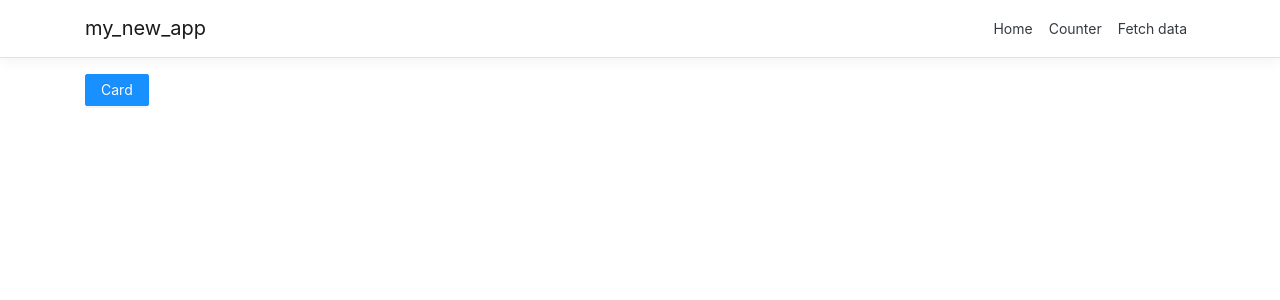
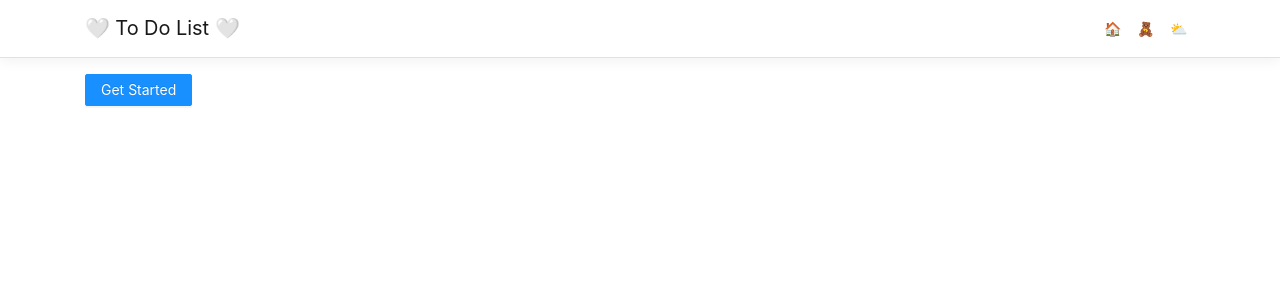
Before and after one commit to zhixuanzhou/my-new-app, a React (Create React App) app in the folder ClientApp/: page / in a window 1280 px wide. Shown: the top 300 px of the page. Built offline with nearby package versions, Linux system fonts and the light colour scheme.

Commit message:
change frontend wordings

```diff
--- a/ClientApp/src/components/Home.js
+++ b/ClientApp/src/components/Home.js
@@ -35,7 +35,7 @@ function Home() {
   return (
     <div>
       <Button type="primary" onClick={showModal}>
-        Card
+        Get Started
       </Button>
       <Modal
         title="To Do List"
--- a/ClientApp/src/components/NavMenu.js
+++ b/ClientApp/src/components/NavMenu.js
@@ -1,43 +1,66 @@
-import React, { Component } from 'react';
-import { Collapse, Container, Navbar, NavbarBrand, NavbarToggler, NavItem, NavLink } from 'reactstrap';
-import { Link } from 'react-router-dom';
-import './NavMenu.css';
+import React, { Component } from "react";
+import {
+  Collapse,
+  Container,
+  Navbar,
+  NavbarBrand,
+  NavbarToggler,
+  NavItem,
+  NavLink,
+} from "reactstrap";
+import { Link } from "react-router-dom";
+import "./NavMenu.css";
 
 export class NavMenu extends Component {
   static displayName = NavMenu.name;
 
-  constructor (props) {
+  constructor(props) {
     super(props);
 
     this.toggleNavbar = this.toggleNavbar.bind(this);
     this.state = {
-      collapsed: true
+      collapsed: true,
     };
   }
 
-  toggleNavbar () {
+  toggleNavbar() {
     this.setState({
-      collapsed: !this.state.collapsed
+      collapsed: !this.state.collapsed,
     });
   }
 
-  render () {
+  render() {
     return (
       <header>
-        <Navbar className="navbar-expand-sm navbar-toggleable-sm ng-white border-bottom box-shadow mb-3" light>
+        <Navbar
+          className="navbar-expand-sm navbar-toggleable-sm ng-white border-bottom box-shadow mb-3"
+          light
+        >
           <Container>
-            <NavbarBrand tag={Link} to="/">my_new_app</NavbarBrand>
+            <NavbarBrand tag={Link} to="/">
+              🤍 To Do List 🤍
+            </NavbarBrand>
             <NavbarToggler onClick={this.toggleNavbar} className="mr-2" />
-            <Collapse className="d-sm-inline-flex flex-sm-row-reverse" isOpen={!this.state.collapsed} navbar>
+            <Collapse
+              className="d-sm-inline-flex flex-sm-row-reverse"
+              isOpen={!this.state.collapsed}
+              navbar
+            >
               <ul className="navbar-nav flex-grow">
                 <NavItem>
-                  <NavLink tag={Link} className="text-dark" to="/">Home</NavLink>
+                  <NavLink tag={Link} className="text-dark" to="/">
+                    🏠
+                  </NavLink>
                 </NavItem>
                 <NavItem>
-                  <NavLink tag={Link} className="text-dark" to="/counter">Counter</NavLink>
+                  <NavLink tag={Link} className="text-dark" to="/counter">
+                    🧸
+                  </NavLink>
                 </NavItem>
                 <NavItem>
-                  <NavLink tag={Link} className="text-dark" to="/fetch-data">Fetch data</NavLink>
+                  <NavLink tag={Link} className="text-dark" to="/fetch-data">
+                    ⛅
+                  </NavLink>
                 </NavItem>
               </ul>
             </Collapse>
```
Also changed, not shown: 1 other file (tests, documents, lock files or other folders).
